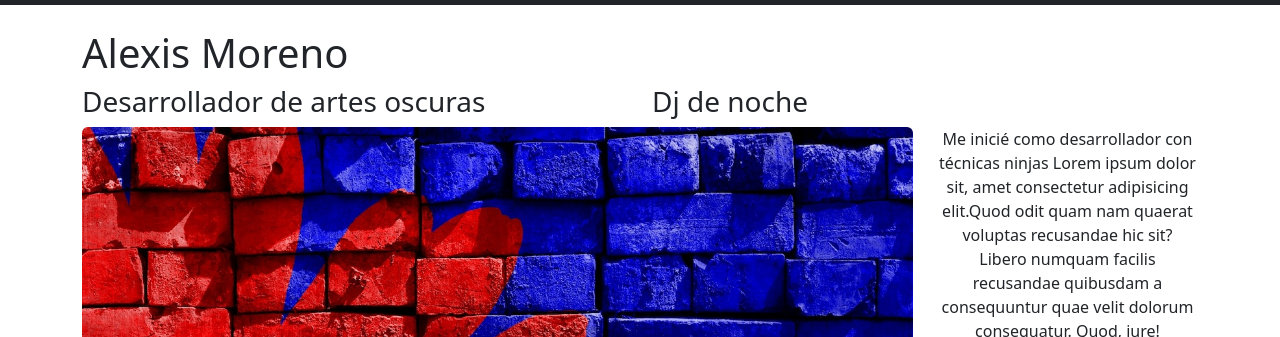
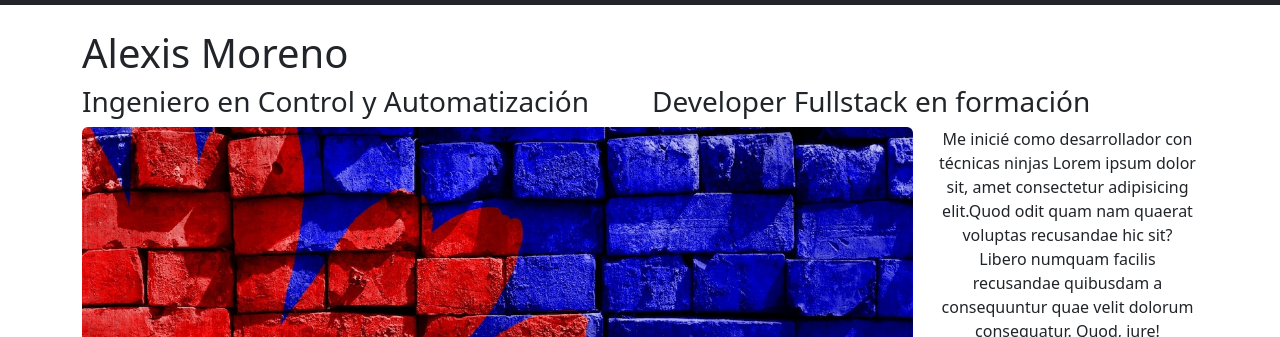
Before and after one commit to alexismoreno9811/ch26-web06-bootsrap, a plain HTML site: page index.html in a window 1280 px wide. Shown: the part 61-398 px from the top of the page. Drawn offline with nearby package versions, Linux system fonts and the light colour scheme.

Commit message:
descripcion mejorada

```diff
--- a/index.html
+++ b/index.html
@@ -65,10 +65,10 @@
     </div>
     <div class="row">
       <div class="col-12 col-md-6">
-        <h3>Desarrollador de artes oscuras</h3>
+        <h3>Ingeniero en Control y Automatización</h3>
       </div>
       <div class="col-12 col-md-6">
-        <h3>Dj de noche</h3>
+        <h3>Developer Fullstack en formación</h3>
       </div>
     </div>
   </div>
```
